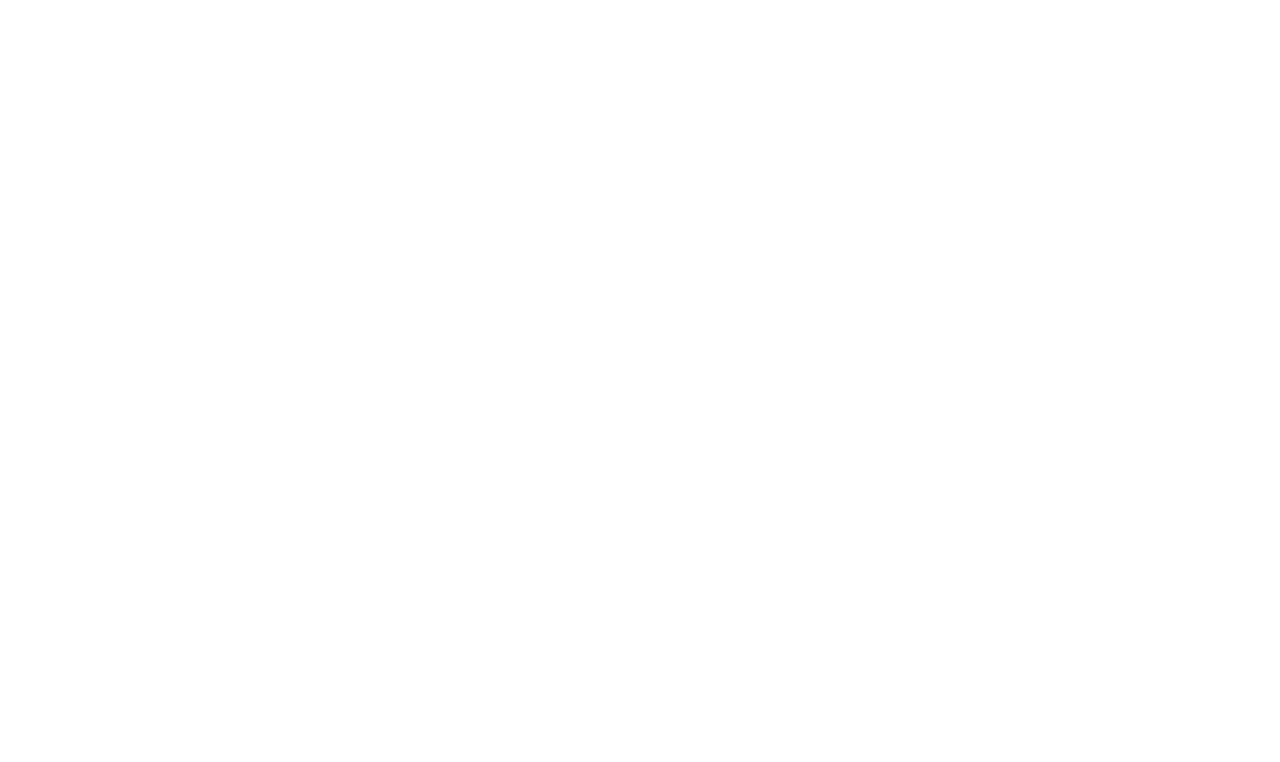
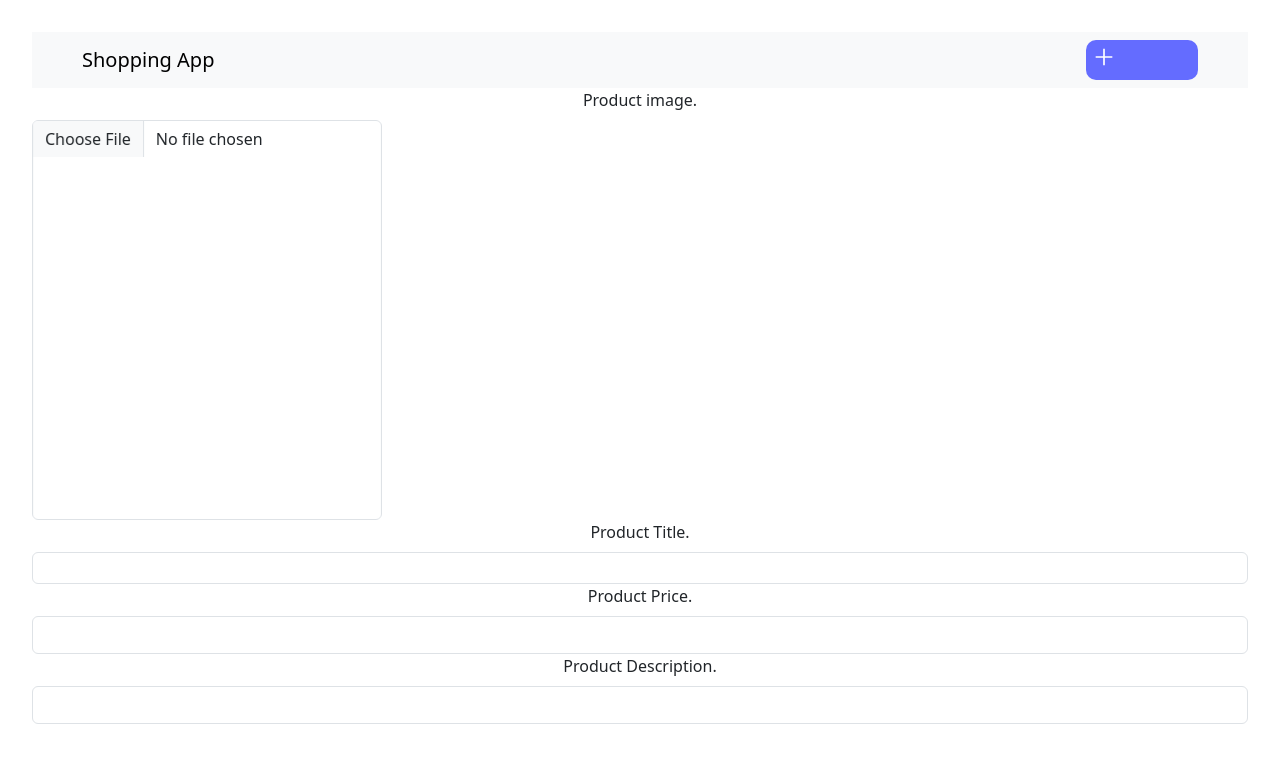
Before and after one commit to Red-stevo/onlineShop, a React (Vite) app in the folder redux-tool/: page /home/add in a window 1280 px wide. Before the commit this address had no page. Shown: the top 762 px of the page. Built offline with nearby package versions, Linux system fonts and the light colour scheme.

Commit message:
Commit message >>>>> working on product addition <<<<<

```diff
--- a/redux-tool/src/App.jsx
+++ b/redux-tool/src/App.jsx
@@ -3,6 +3,7 @@
 import HomeHeader from "./Containers/ProductContains/HomeHeader.jsx";
 import ProductsDisplay from "./Containers/ProductContains/ProductsDisplay.jsx";
 import ProductDetails from "./Containers/ProductContains/ProductDetails.jsx";
+import AddProduct from "./Containers/ProductContains/AddProduct.jsx";
 
 function App() {
   return (
@@ -11,6 +12,7 @@
               <Route path={"home"} element={<HomeHeader />} >
                   <Route path={"shop"} element={<ProductsDisplay />}/>
                   <Route path={"product/:productId"} element={<ProductDetails />} />
+                  <Route path={"add"} element={<AddProduct />} />
               </Route>
           </Routes>
       </Router>
--- /dev/null
+++ b/redux-tool/src/Containers/ProductContains/AddProduct.jsx
@@ -0,0 +1,32 @@
+import {Form} from "react-bootstrap";
+
+
+const AddProduct = () => {
+    return(<>
+            <Form >
+                <Form.Group>
+                    <Form.Label htmlFor={"product-image"}>Product image.</Form.Label>
+                    <Form.Control id={"product-image"} type={"file"}  />
+                </Form.Group>
+                <div id={"product-text-input"}>
+                  <Form.Group>
+                      <Form.Label htmlFor={"title"}>Product Title.</Form.Label>
+                      <Form.Control id={"title"} type={"text"} />
+                  </Form.Group>
+
+                    <Form.Group>
+                        <Form.Label htmlFor={"product-price"}>Product Price.</Form.Label>
+                        <Form.Control id={"product-price"} type={"text"} />
+                    </Form.Group>
+
+                    <Form.Group>
+                        <Form.Label htmlFor={"product-description"}>Product Description.</Form.Label>
+                        <Form.Control id={"product-description"} type={"text"} />
+                    </Form.Group>
+                </div>
+
+            </Form>
+        </>);
+}
+
+export default AddProduct;
--- a/redux-tool/src/Containers/ProductContains/HomeHeader.jsx
+++ b/redux-tool/src/Containers/ProductContains/HomeHeader.jsx
@@ -13,7 +13,7 @@
                     <Navbar.Collapse className="justify-content-end">
                     </Navbar.Collapse>
                     <Nav.Item id={"add-product"}>
-                        <Nav.Link id={"add-icon"} eventKey="first"><RiAddLargeFill /></Nav.Link>
+                        <Nav.Link href={"add"} id={"add-icon"} eventKey="first"><RiAddLargeFill /></Nav.Link>
                     </Nav.Item>
                 </Container>
             </Navbar>
--- a/redux-tool/src/Styling/ViewProduct.css
+++ b/redux-tool/src/Styling/ViewProduct.css
@@ -42,7 +42,7 @@
 
 @keyframes z-wave {
     0% {
-        transform: rotateY(40deg);
+        transform: rotateY(20deg);
     }
 
     25% {
@@ -50,7 +50,7 @@
     }
 
     50% {
-        transform:rotateY(-40deg);
+        transform:rotateY(-20deg);
     }
 
     75% {
@@ -58,6 +58,6 @@
     }
 
     100% {
-        transform: rotateY(40deg);
+        transform: rotateY(20deg);
     }
 }
```
